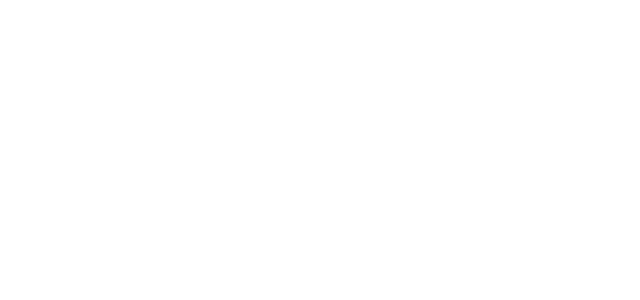
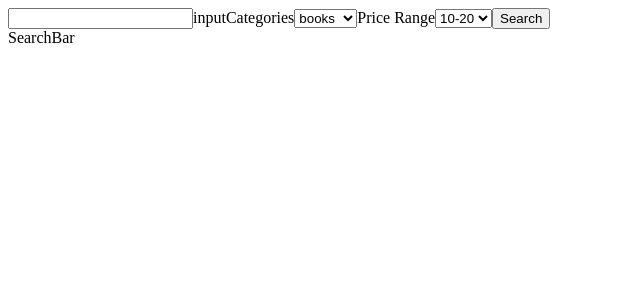
Before and after one commit to MarcelloAragoni/awesomeShop, a React (Vite) app: page / in a window 1280 px wide. Shown: the top 300 px of the page, without its empty margins (0-640 px from the left). Built offline with nearby package versions, Linux system fonts and the light colour scheme.

Commit message:
created select input component (#1)
created select input component (#1)

```diff
--- a/src/App.tsx
+++ b/src/App.tsx
@@ -1,7 +1,16 @@
 import "./App.css";
+import SearchBar from "./components/SearchBar/SearchBar";
 
 function App() {
-  return <></>;
+  async function handleGetInvoiceList(filterParams: any) {
+    console.log(filterParams);
+  }
+
+  return (
+    <>
+      <SearchBar onSubmit={handleGetInvoiceList} />
+    </>
+  );
 }
 
 export default App;
--- a/src/components/SearchBar/SearchBar.tsx
+++ b/src/components/SearchBar/SearchBar.tsx
@@ -2,6 +2,11 @@
 import { formatQueryParams } from "../../utilities/helper.ts";
 import Input from "../Input/Input";
 import Button from "../Button/Button.tsx";
+import SelectInput from "../SelectInput/SelectInput.tsx";
+import {
+  CategoriesFilterOptions,
+  PriceFilterOptions,
+} from "../../utilities/consts.ts";
 
 type Props = {
   onSubmit: (urlParams: string) => void;
@@ -9,11 +14,17 @@
 
 export default function SearchBar({ onSubmit }: Props) {
   const [searchValue, setSearchValue] = useState("");
+  const [categoriesValue, setCategoriesValue] = useState("");
+  const [priceValue, setPriceValue] = useState("");
 
   async function handleSubmit(event: React.FormEvent<HTMLFormElement>) {
     event.preventDefault();
 
-    const filterParams = [{ name: "name", value: searchValue }];
+    const filterParams = [
+      { name: "name", value: searchValue },
+      { name: "categories", value: categoriesValue },
+      { name: "price", value: priceValue },
+    ];
 
     const urlParams = formatQueryParams(filterParams);
 
@@ -24,6 +35,16 @@
     <label>
       <form onSubmit={handleSubmit}>
         <Input onChange={setSearchValue} value={searchValue} />
+        <SelectInput
+          onSelect={setCategoriesValue}
+          options={CategoriesFilterOptions}
+          label="Categories"
+        />
+        <SelectInput
+          onSelect={setPriceValue}
+          options={PriceFilterOptions}
+          label="Price Range"
+        />
         <Button type="submit">Search</Button>
       </form>
       SearchBar
--- /dev/null
+++ b/src/components/SelectInput/SelectInput.tsx
@@ -0,0 +1,30 @@
+import { ChangeEvent } from "react";
+
+type FilterOptions = {
+  name: string;
+};
+
+type Props = {
+  label: string;
+  options: FilterOptions[];
+  onSelect: (event: string) => void;
+};
+
+export default function SelectInput({ label, options, onSelect }: Props) {
+  function handleSelectEvent(event: ChangeEvent<HTMLSelectElement>) {
+    onSelect(event.target.value);
+  }
+
+  return (
+    <label>
+      {label}
+      <select name="selectedCategorie" onChange={handleSelectEvent}>
+        {options.map((option) => (
+          <option key={option.name} value={option.name}>
+            {option.name}
+          </option>
+        ))}
+      </select>
+    </label>
+  );
+}
--- a/src/utilities/consts.ts
+++ b/src/utilities/consts.ts
@@ -7,3 +7,27 @@
   _sort: DEFAULT_SORT,
   _order: DEFAULT_SORT_ORDER,
 };
+
+export const CategoriesFilterOptions = [
+  {
+    name: "books",
+  },
+  {
+    name: "food",
+  },
+  {
+    name: "games",
+  },
+];
+
+export const PriceFilterOptions = [
+  {
+    name: "10-20",
+  },
+  {
+    name: "20-30",
+  },
+  {
+    name: "30-40",
+  },
+];
--- a/src/utilities/helper.ts
+++ b/src/utilities/helper.ts
@@ -19,6 +19,6 @@
       urlParams.delete(filter.name);
     }
   });
-  console.log(urlParams.toString());
+
   return urlParams.toString();
 }
```
Also changed, not shown: 1 other file (tests, documents, lock files or other folders).
